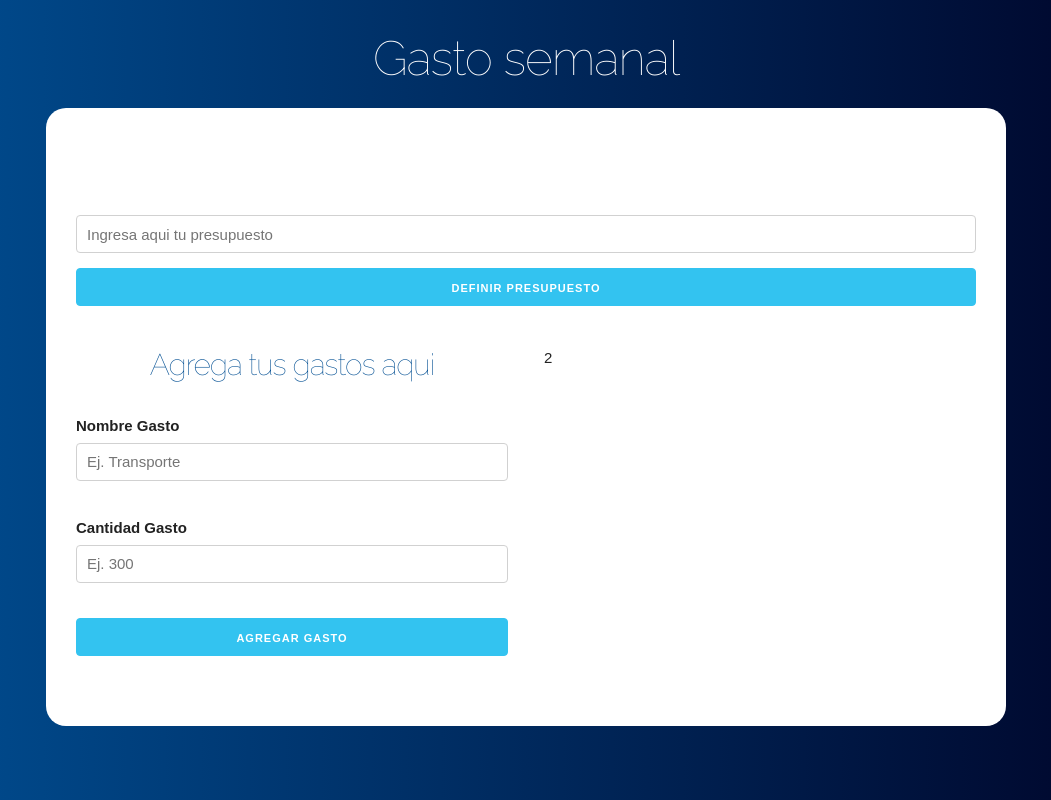
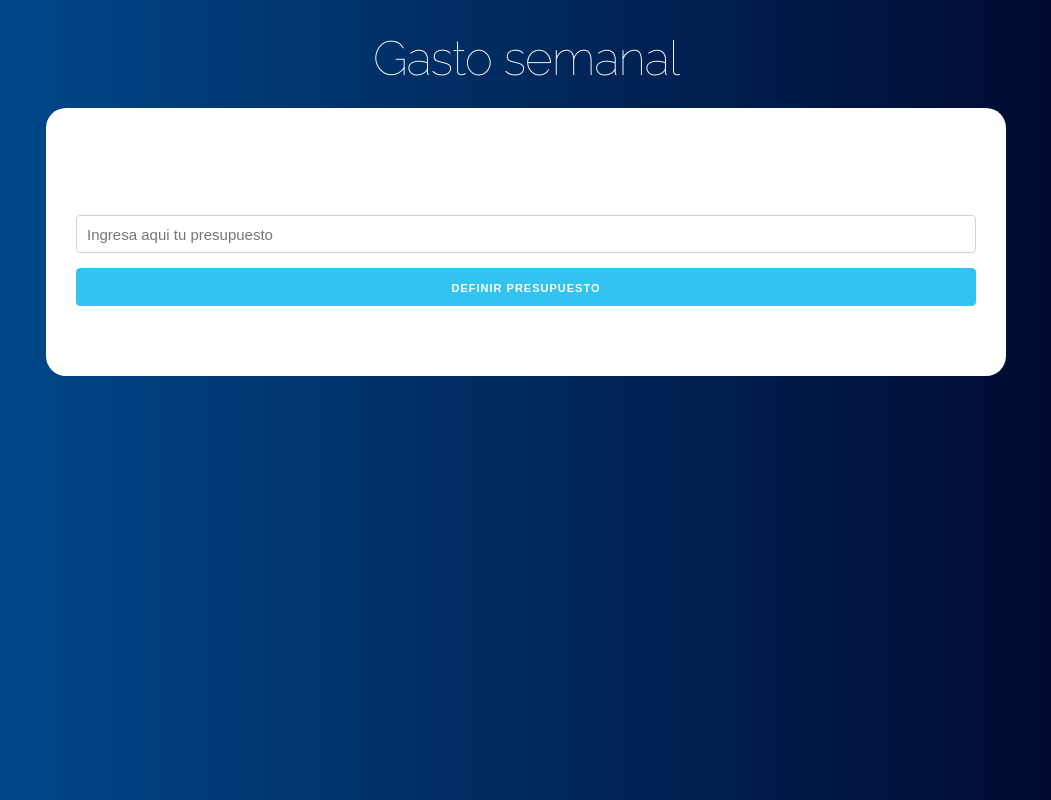
Before and after one commit to Crusiris/Administrador-de-presupuesto, a React (Create React App) app: page / in a window 1280 px wide. Shown: the whole page, without its empty margins (114-1165 px from the left). Built offline with nearby package versions, Linux system fonts and the light colour scheme.

Commit message:
Mostrando un componente u otro

```diff
--- a/src/App.js
+++ b/src/App.js
@@ -7,6 +7,8 @@ function App() {
 const [budget, saveBudget] = useState(0);
 //State del restante del presupuesto
 const [restBudget, saveRest]= useState(0)
+//State del componente que se va mostrar
+const[toshowquetion, modifyToshowquetion] = useState(true)
 
   return (
     <div className="container">
@@ -14,11 +16,17 @@ const [restBudget, saveRest]= useState(0)
           <h1>Gasto semanal</h1>
 
             <div className="contenido-principal contenido">
+              {toshowquetion
+              ?
+              (
                 <Question
                 saveBudget= {saveBudget}
                 saveRest= {saveRest}
+                modifyToshowquetion={modifyToshowquetion}
                 />
-
+              )
+              :
+              (
                 <div className="row">
                   <div className="one-half column">
                     <Formulario/>
@@ -27,6 +35,8 @@ const [restBudget, saveRest]= useState(0)
                     2
                   </div>
                </div>
+              )
+              }
 
             </div>
         </header>
--- a/src/components/Question.js
+++ b/src/components/Question.js
@@ -1,7 +1,7 @@
 import React, {Fragment, useState} from 'react'
 import Error from './Error'
 
-const Question = ({saveBudget, saveRest}) => {
+const Question = ({saveBudget, saveRest, modifyToshowquetion}) => {
 
     //definiendo STATE del presupuesto
     const [ quantity, saveQuantity ]= useState(0)
@@ -25,6 +25,7 @@ const Question = ({saveBudget, saveRest}) => {
     saveError(false);
     saveBudget(quantity);
     saveRest(quantity);
+    modifyToshowquetion(false)
 
     }
 
```
Lines whose indentation alone changed are shown as unchanged.
